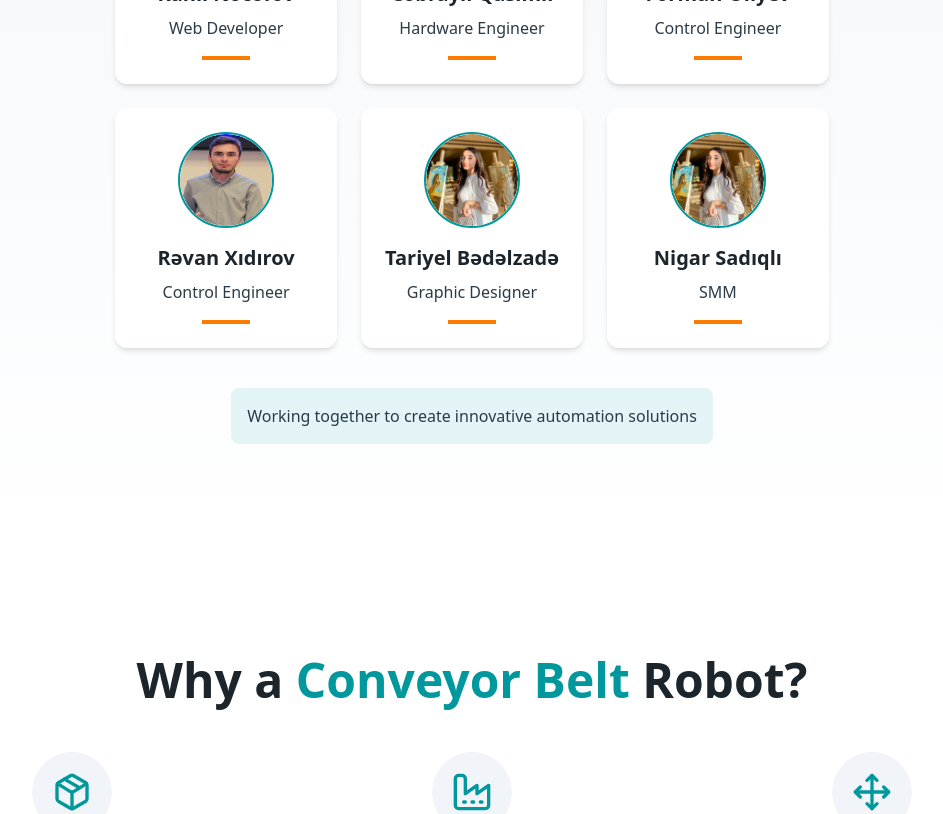
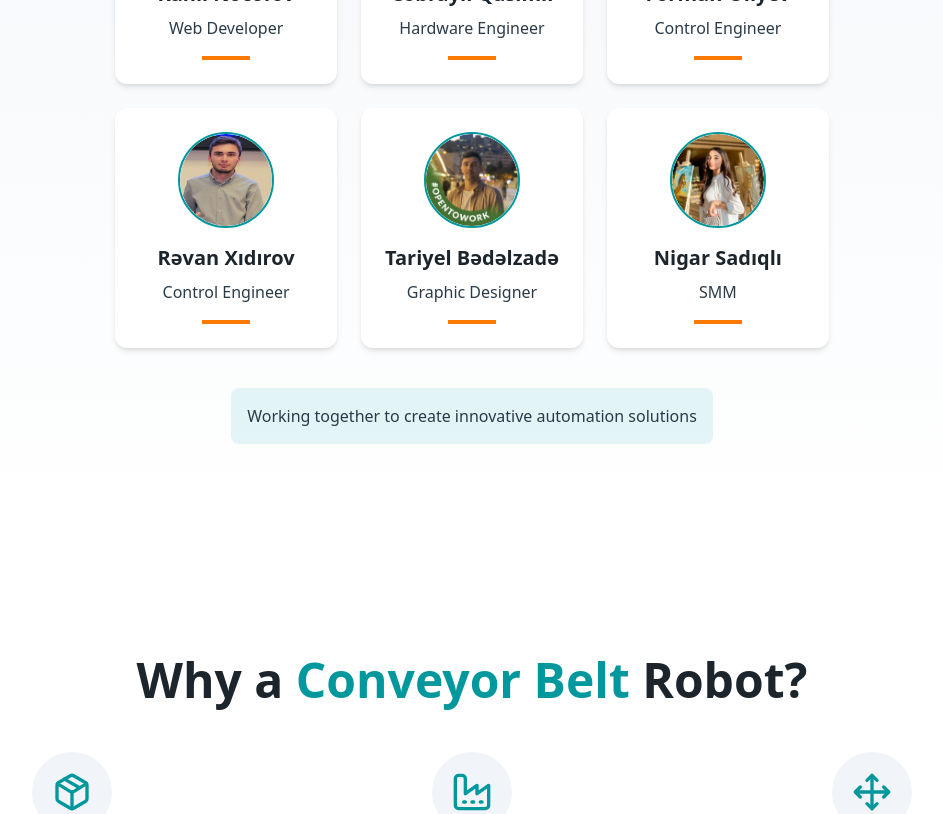
Before and after one commit to RahilNecefov/Control-Theory-Project, a React (Vite) app: page / in a window 1280 px wide. Shown: the part 1220-2034 px from the top of the page, without its empty margins (168-1111 px from the left). Built offline with nearby package versions, Linux system fonts and the light colour scheme.

Commit message:
Update team member image
Update the image for Tariyel Bədəlzadə in the team section.

```diff
--- a/src/components/TeamSection.tsx
+++ b/src/components/TeamSection.tsx
@@ -36,7 +36,7 @@ const TeamSection: React.FC = () => {
     {
       name: "Tariyel Bədəlzadə",
       role: "Graphic Designer",
-      image: "/lovable-uploads/5b592a14-8b39-45e8-9ef3-7fa0dd0e948b.png"
+      image: "/lovable-uploads/276164c1-bd45-45c1-92b7-db64ee82135f.png"
     },
     {
       name: "Nigar Sadıqlı",
```
Also changed, not shown: public/lovable-uploads/276164c1-bd45-45c1-92b7-db64ee82135f.png (added).
